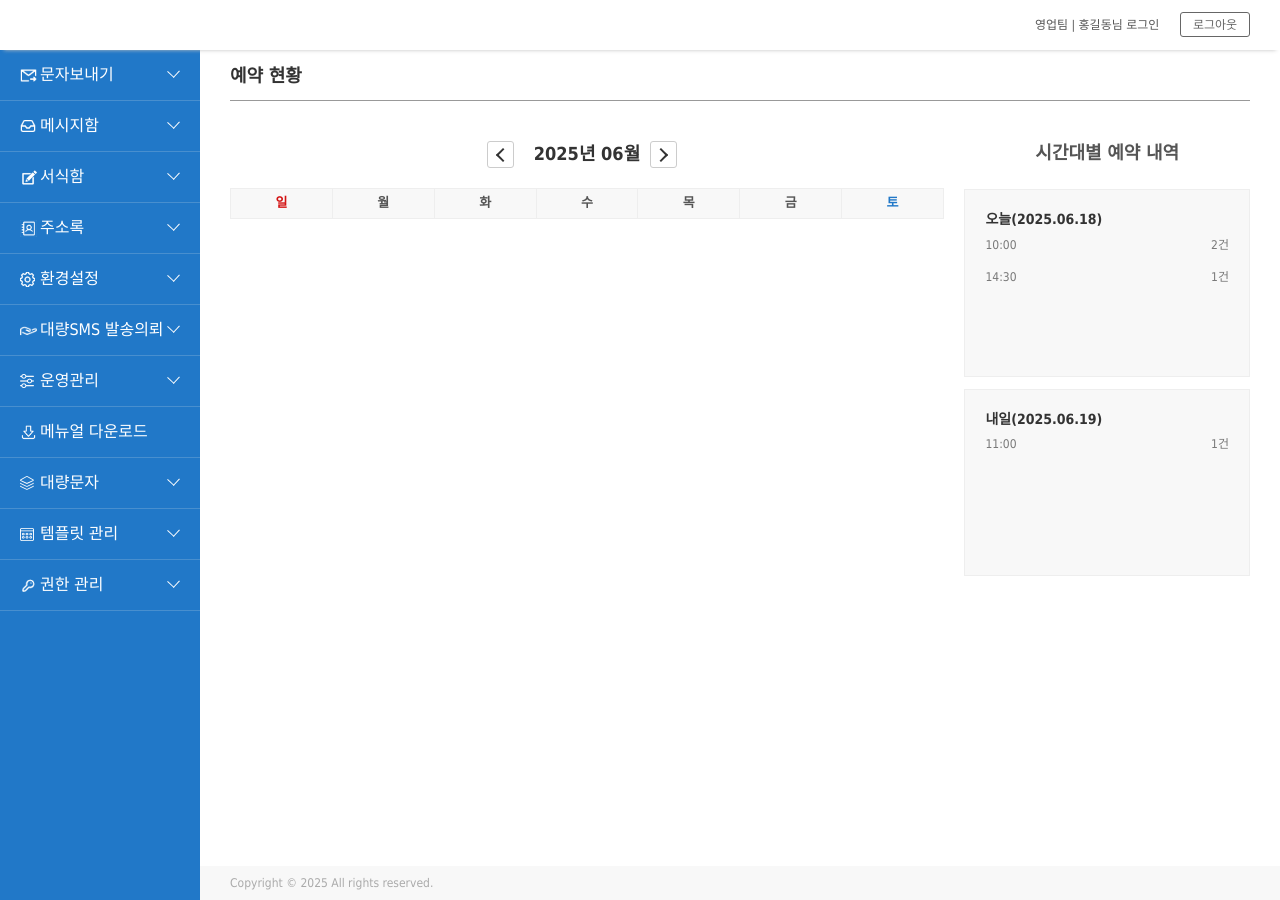
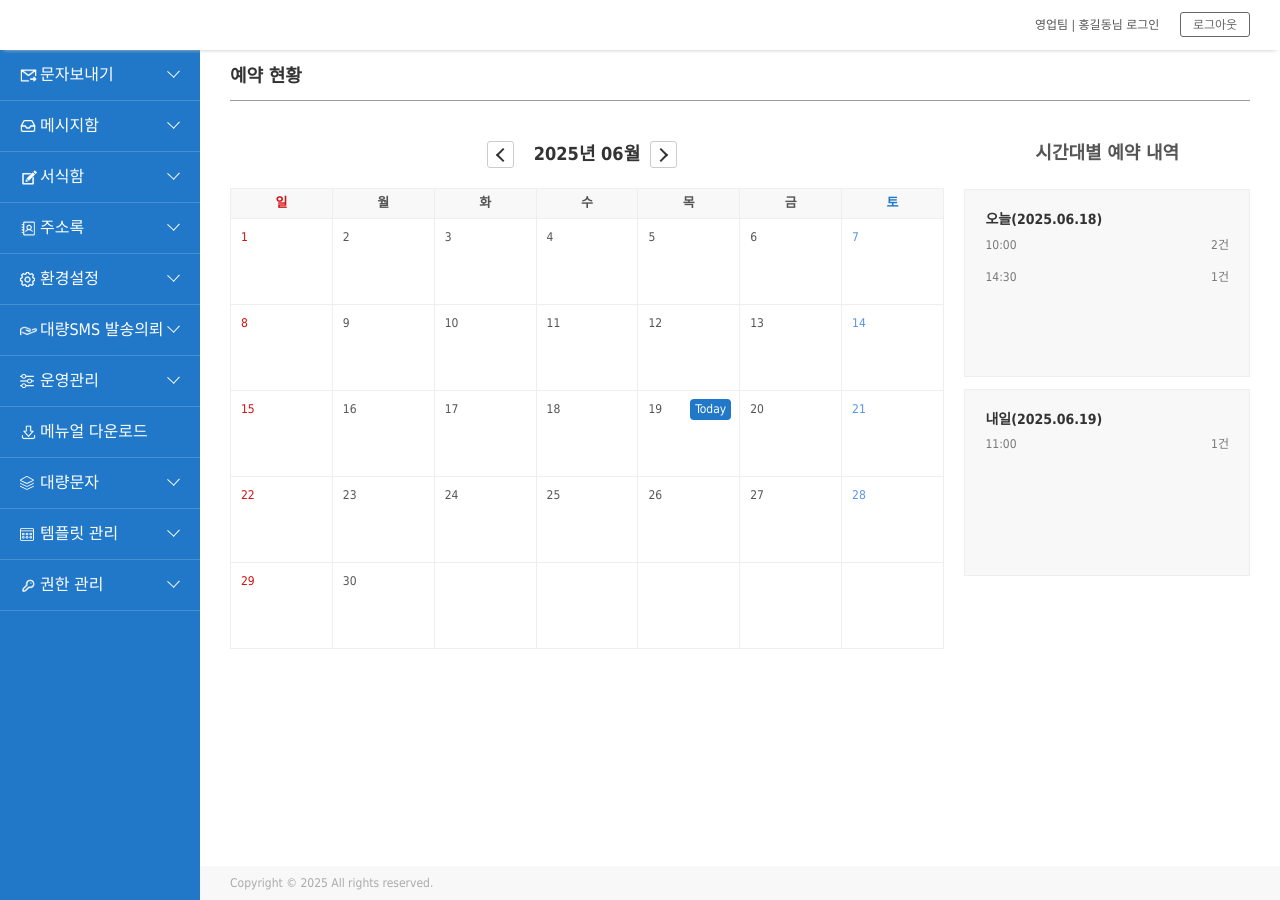
Before and after one commit to jkarvis91/umspages, a Jekyll site: the page built from pages/reservationStatus-list.html, in a window 1280 px wide. Built offline with Jekyll 4.4.1, drawn with Linux system fonts in a browser that asks for light colours; some web fonts are replaced.

Commit message:
Update reservationStatus-list.html

```diff
--- a/pages/reservationStatus-list.html
+++ b/pages/reservationStatus-list.html
@@ -28,8 +28,52 @@ layout: layout
             </tr>
           </thead>
           <tbody>
-            <!-- 날짜 셀들... -->
-            <!-- 생략: 위에 제공하신 셀 그대로 유지 -->
+            <!-- 예시 셀 -->
+            <tr>
+              <td><div id="calendar_20250601" class="notWork" value="20250601">1</div></td>
+              <td><div id="calendar_20250602" class="notWork" value="20250602">2</div></td>
+              <td><div id="calendar_20250603" class="notWork" value="20250603">3</div></td>
+              <td><div id="calendar_20250604" class="notWork" value="20250604">4</div></td>
+              <td><div id="calendar_20250605" class="notWork" value="20250605">5</div></td>
+              <td><div id="calendar_20250606" class="notWork" value="20250606">6</div></td>
+              <td><div id="calendar_20250607" class="notWork" value="20250607">7</div></td>
+            </tr>
+            <tr>
+              <td><div id="calendar_20250608" class="notWork" value="20250608">8</div></td>
+              <td><div id="calendar_20250609" class="notWork" value="20250609">9</div></td>
+              <td><div id="calendar_20250610" class="notWork" value="20250610">10</div></td>
+              <td><div id="calendar_20250611" class="notWork" value="20250611">11</div></td>
+              <td><div id="calendar_20250612" class="notWork" value="20250612">12</div></td>
+              <td><div id="calendar_20250613" class="notWork" value="20250613">13</div></td>
+              <td><div id="calendar_20250614" class="notWork" value="20250614">14</div></td>
+            </tr>
+            <tr>
+              <td><div id="calendar_20250615" class="notWork" value="20250615">15</div></td>
+              <td><div id="calendar_20250616" class="notWork" value="20250616">16</div></td>
+              <td><div id="calendar_20250617" class="notWork" value="20250617">17</div></td>
+              <td><div id="calendar_20250618" class="notWork" value="20250618">18</div></td>
+              <td><div id="calendar_20250619" class="today" value="20250619">19</div></td>
+              <td><div id="calendar_20250620" class="notWork" value="20250620">20</div></td>
+              <td><div id="calendar_20250621" class="notWork" value="20250621">21</div></td>
+            </tr>
+            <tr>
+              <td><div id="calendar_20250622" class="notWork" value="20250622">22</div></td>
+              <td><div id="calendar_20250623" class="notWork" value="20250623">23</div></td>
+              <td><div id="calendar_20250624" class="notWork" value="20250624">24</div></td>
+              <td><div id="calendar_20250625" class="notWork" value="20250625">25</div></td>
+              <td><div id="calendar_20250626" class="notWork" value="20250626">26</div></td>
+              <td><div id="calendar_20250627" class="notWork" value="20250627">27</div></td>
+              <td><div id="calendar_20250628" class="notWork" value="20250628">28</div></td>
+            </tr>
+            <tr>
+              <td><div id="calendar_20250629" class="notWork" value="20250629">29</div></td>
+              <td><div id="calendar_20250630" class="notWork" value="20250630">30</div></td>
+              <td> </td>
+              <td> </td>
+              <td> </td>
+              <td> </td>
+              <td> </td>
+            </tr>
           </tbody>
         </table>
       </div>
```
